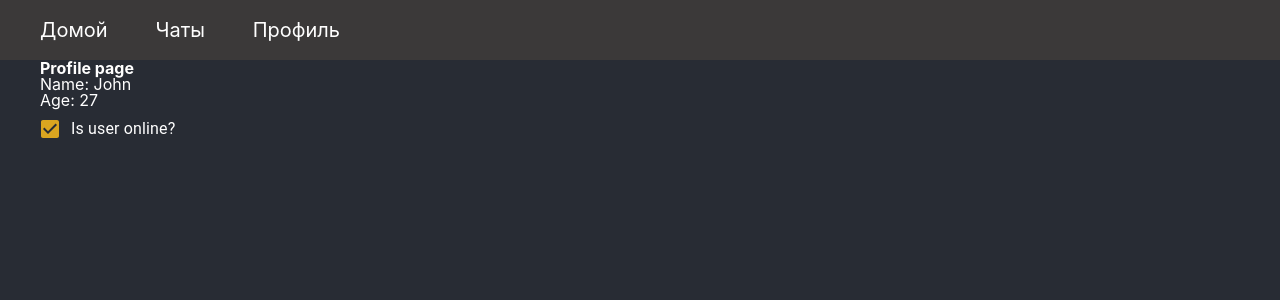
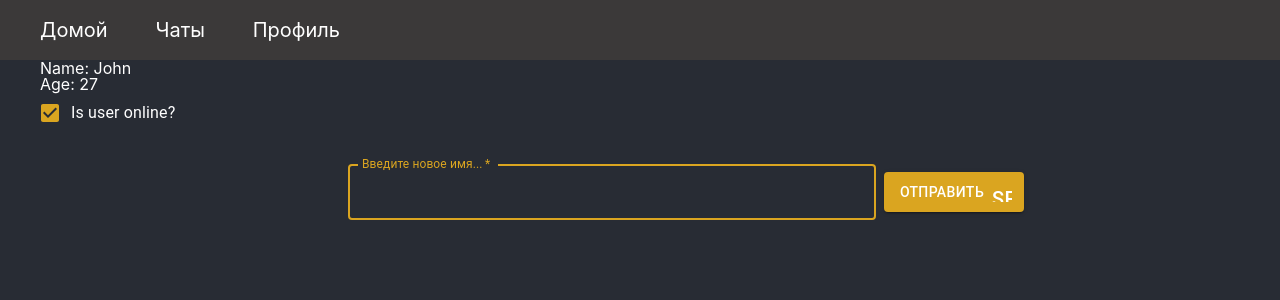
Before and after one commit to FallenSavior07/my-react-app, a React (Create React App) app: page /profile in a window 1280 px wide. Shown: the top 300 px of the page. Built offline with nearby package versions, Linux system fonts and the light colour scheme; the HTML template or start-up script is replaced by a standard one.

Commit message:
добавил input в Profile, отредактировал input в Chats

```diff
--- a/src/components/Chats.js
+++ b/src/components/Chats.js
@@ -69,7 +69,10 @@ export default function Chats() {
 						})}
 					</List>
 					<div className="chats__input">
-						<MessageForm onSubmit={handleAddChat} />
+						<MessageForm
+							label="Введите новое имя..."
+							onSubmit={handleAddChat}
+						/>
 					</div>
 				</div>
 			</section>
--- a/src/components/MessageForm.js
+++ b/src/components/MessageForm.js
@@ -29,6 +29,11 @@ const useStyles = makeStyles((theme) => ({
 }));
 
 export default function MessageForm(props) {
+	const {
+		label = "Напишите сообщение...",
+		onSubmit
+	} = props;
+
 	const classes = useStyles();
 
 	const [value, setValue] = useState("");
@@ -39,7 +44,7 @@ export default function MessageForm(props) {
 
 	const handleSubmit = (event) => {
 		event.preventDefault();
-		props.onSubmit(value, AUTHORS.ME);
+		onSubmit(value, AUTHORS.ME);
 		setValue('');
 	}
 
@@ -56,7 +61,7 @@ export default function MessageForm(props) {
 				autoFocus
 				className='message-form__input'
 				id="outlined-basic"
-				label="Напишите сообщение..."
+				label={label}
 				onChange={handleChange}
 				ref={inputRef}
 				required
--- a/src/components/Profile.js
+++ b/src/components/Profile.js
@@ -4,8 +4,9 @@ import { useDispatch, useSelector } from 'react-redux';
 import { withStyles } from '@material-ui/core/styles';
 import Checkbox from '@material-ui/core/Checkbox';
 import FormControlLabel from '@material-ui/core/FormControlLabel';
-import { changeIsOnline } from '../actions/profile';
+import { changeIsOnline, changeName } from '../actions/profile';
 import { profileSelector } from '../selectors/profile';
+import MessageForm from './MessageForm';
 
 const GreenCheckbox = withStyles({
 	root: {
@@ -26,10 +27,15 @@ export default function Profile() {
 		dispatch(changeIsOnline(event.target.checked))
 	}
 
+	const handleChangeName = (newUserName) => {
+		dispatch(changeName(newUserName));
+	}
+
 	return (
 		<main className="app__main main">
 			<section className="profile container">
-				<h2 className="profile__text">Profile page</h2>
+				<h2 className="profile__title visually-hidden">Profile page</h2>
+				<div className="profile__info">
 					<p className="profile__name">Name: {name}</p>
 					<p className="profile__age">Age: {age}</p>
 					<FormControlLabel
@@ -37,6 +43,13 @@ export default function Profile() {
 						control={<GreenCheckbox checked={isOnline} onChange={handleChangeIsOnline} name="checkedG" />}
 						label="Is user online?"
 					/>
+				</div>
+				<div className="chats__input">
+					<MessageForm
+						label="Введите новое имя..."
+						onSubmit={handleChangeName}
+					/>
+				</div>
 			</section>
 		</main>
 	)
```
Lines whose indentation alone changed are shown as unchanged.
